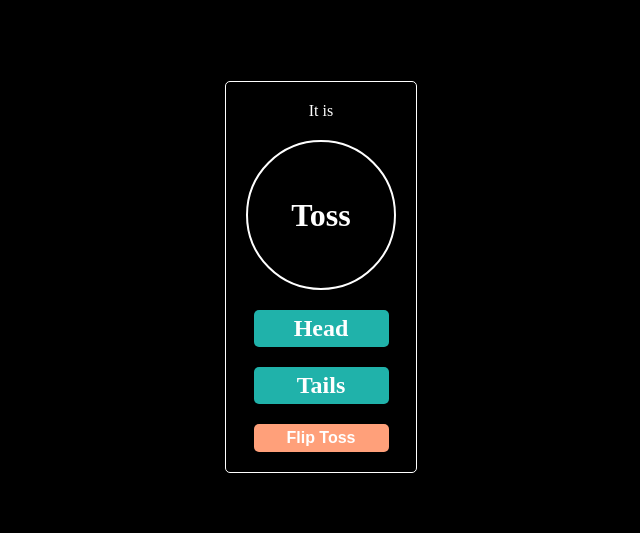
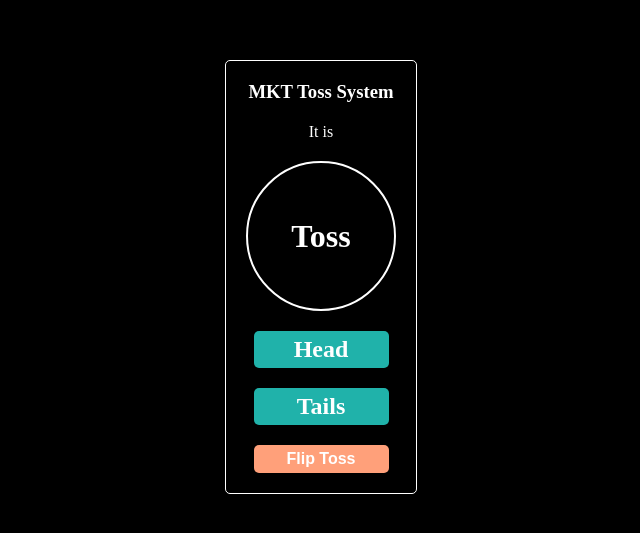
Before and after one commit to muzammiltareen/toss, a plain HTML site: page index.html in a window 1280 px wide. Shown: the part 123-656 px from the top of the page, without its empty margins (319-959 px from the left). Drawn offline with Linux system fonts and the light colour scheme.

Commit message:
Add files via upload

```diff
--- a/index.html
+++ b/index.html
@@ -9,6 +9,7 @@
 <body>
 	<div class="mainContainer">
 		<div class="container">
+			<h3>MKT Toss System</h3>
 			<p>It is <span></span></p>
 			<div class="cercle">
 				<h1>Toss</h1>
```
